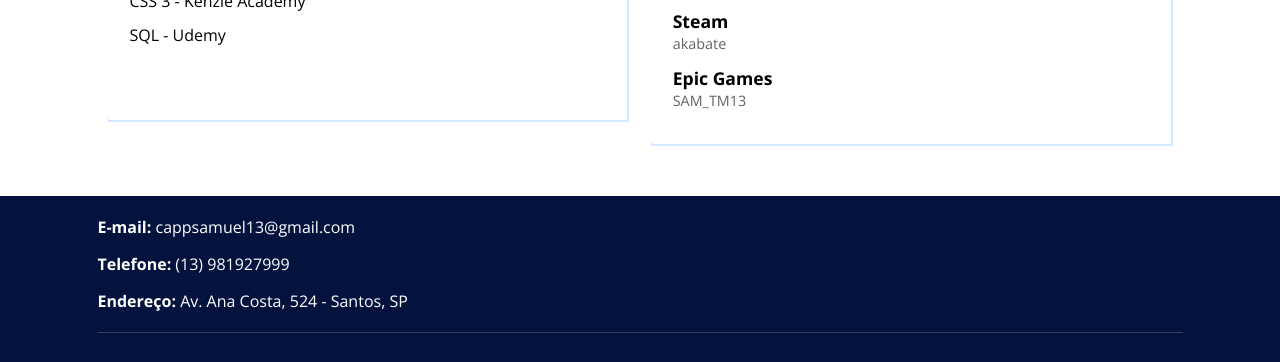
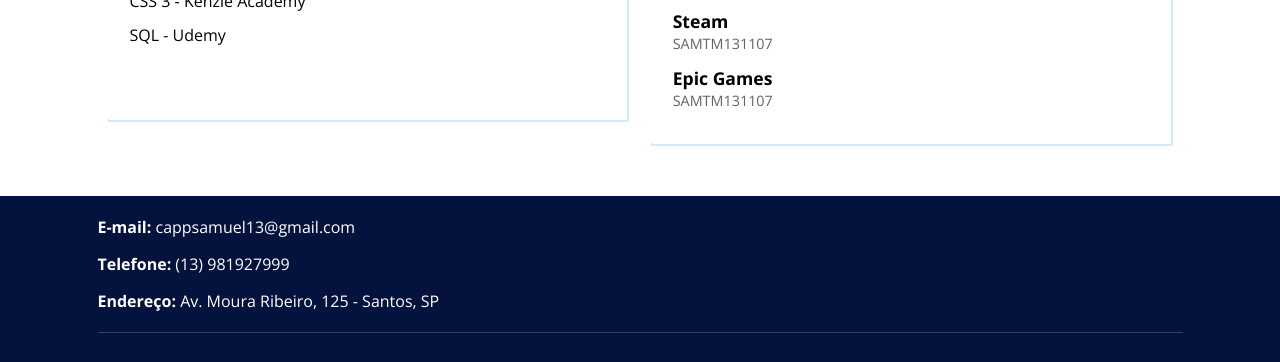
Before and after one commit to SamukaHero/SamukaHero.github.io, a plain HTML site: page index.html in a window 1280 px wide. Shown: the part 986-1348 px from the top of the page. Drawn offline with nearby package versions, Linux system fonts and the light colour scheme.

Commit message:
Update index.html

```diff
--- a/index.html
+++ b/index.html
@@ -143,11 +143,11 @@
                                     </li>
                                     <li>
                                         <h3>Steam</h3>
-                                        <p>akabate</p>
+                                        <p>SAMTM131107</p>
                                     </li>
                                     <li>
                                         <h3>Epic Games</h3>
-                                        <p>SAM_TM13</p>
+                                        <p>SAMTM131107</p>
                                     </li>
                                 </ul>
                                 <span class="baixo-esquerda"></span>
@@ -172,7 +172,7 @@
                                 <a href="tel:981927999"><strong>Telefone:</strong> (13) 981927999</a>
                             </li>
                             <li>
-                                <a href="#"><strong>Endereço:</strong> Av. Ana Costa, 524 - Santos, SP</a>
+                                <a href="#"><strong>Endereço:</strong> Av. Moura Ribeiro, 125 - Santos, SP</a>
                             </li>
                         </ul>
                     </nav>
```
